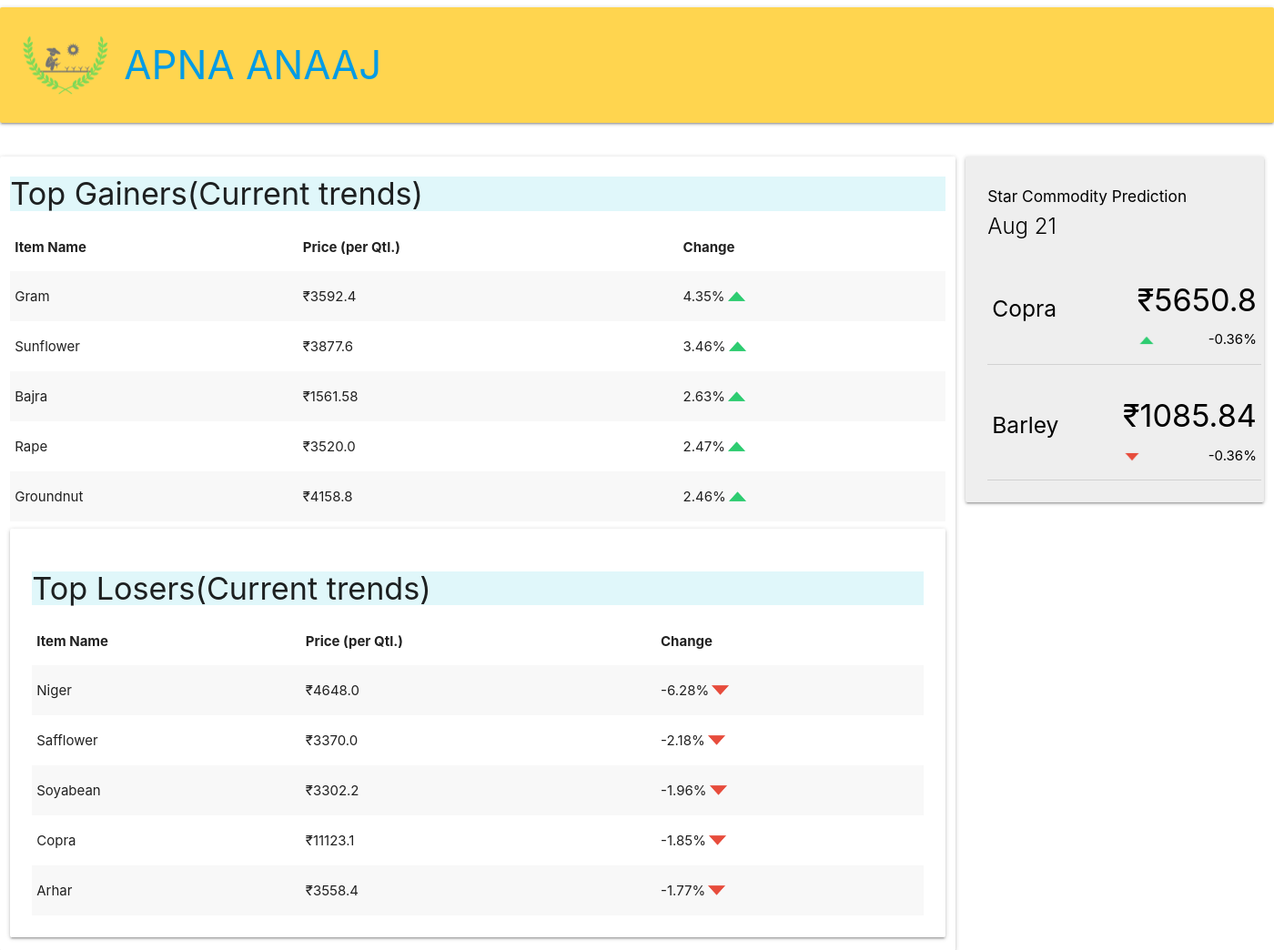
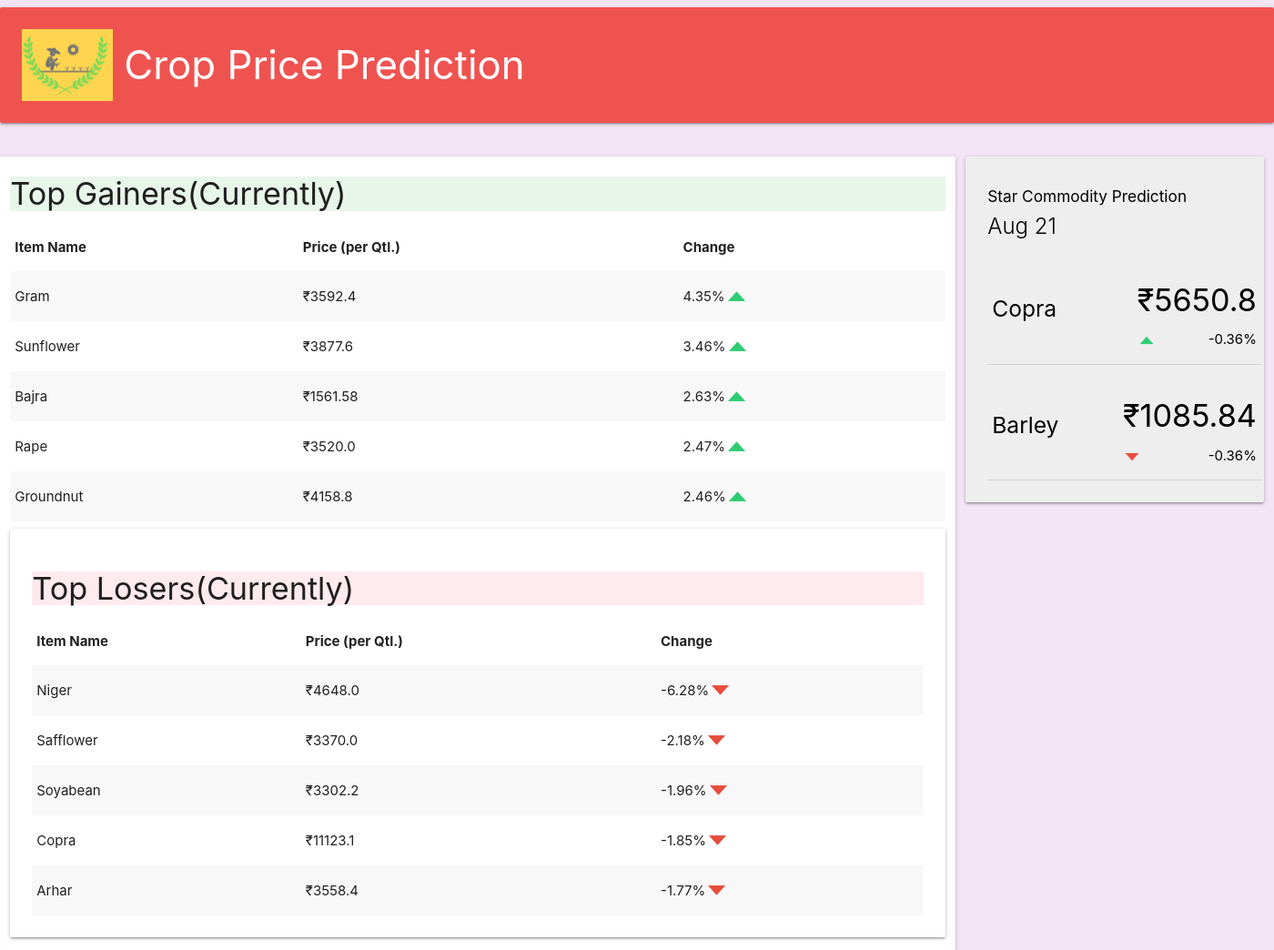
Before and after one commit to RachitJain1999/Crop_prediction, a Flask app: page / in a window 1400 px wide; the page is wider, and only the part inside the window is pictured. Shown: the top 1044 px of that part at 91% size. Run offline with Flask 2, Linux system fonts and the light colour scheme.

Commit message:
Update index.html

```diff
--- a/templates/index.html
+++ b/templates/index.html
@@ -1,7 +1,7 @@
 <!DOCTYPE html>
 <html>
 <head>
-  <title>Apna Anaaj</title>
+  <title>Crop Price Prediction</title>
   <!-- Compiled and minified CSS -->
     <link rel="stylesheet" href="https://cdnjs.cloudflare.com/ajax/libs/materialize/1.0.0/css/materialize.min.css">
     <link href="https://fonts.googleapis.com/icon?family=Material+Icons" rel="stylesheet">
@@ -26,15 +26,15 @@
     <script src="https://ajax.googleapis.com/ajax/libs/jquery/3.3.1/jquery.min.js"></script>
 
 </head>
-<body class="main">
+<body class="main purple lighten-5">
   <div>
 
 
 
 	<div class="nav-wrapper">
 
-		<h3 class="card-panel #ffd54f amber lighten-2 center valign-wrapper center"><a class="brand-logo  #ffd54f-text text-lighten-4" href="#"><img alt="" src="/static/ApnaAnaajLogo.png" height="100px" width="100px" class="responsive-img" />
-          <span>APNA ANAAJ</span></a>
+		<h3 class="card-panel red lighten-1 center valign-wrapper center"><a class="brand-logo  white-text text-lighten-4" href="/"><img alt="" src="/static/ApnaAnaajLogo.png" height="100px" width="100px" class="responsive-img" />
+          <span>Crop Price Prediction</span></a>
           </a></h3><h3>
 
 	</div>
@@ -46,7 +46,7 @@
 
     <div class="row">
     <div class="card-panel col s9">
-      <h4 class=" #e0f7fa cyan lighten-5">Top Gainers(Current trends)</h4>
+      <h4 class="green lighten-5">Top Gainers(Currently)</h4>
       <table class="striped">
         <thead>
           <tr>
@@ -67,7 +67,7 @@
         </tbody>
       </table>
         <div class="card-panel">
-      <h4 class="#e0f7fa cyan lighten-5">Top Losers(Current trends)</h4>
+      <h4 class=" red lighten-5">Top Losers(Currently)</h4>
       <table class="striped">
         <thead>
           <tr>
```
